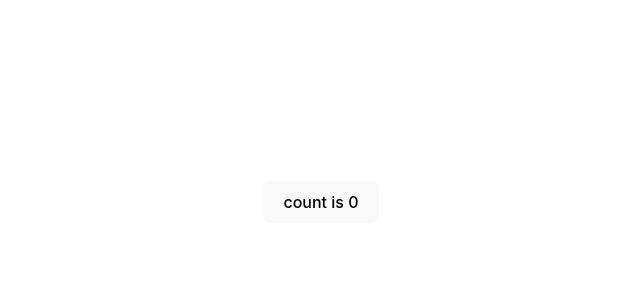
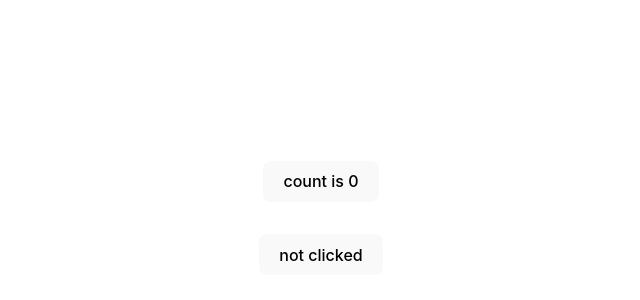
Before and after one commit to Julian-Mostbauer/Visual-Html-Editor, a React (Vite) app in the folder VHE/: page / in a window 1280 px wide. Shown: the part 198-498 px from the top of the page, without its empty margins (319-959 px from the left). Built offline with nearby package versions, Linux system fonts and the light colour scheme.

Commit message:
asdasdasdasdsasadasd

```diff
--- a/VHE/src/App.tsx
+++ b/VHE/src/App.tsx
@@ -1,16 +1,20 @@
 import { useState } from 'react'
 import './App.css'
+import CostumButton from './compenents/CostumButton'
 
 function App() {
   const [count, setCount] = useState(0)
 
+  const [clicked, setClicked] = useState(false)
+
   return (
     <>
     <div className="card">
-        <button onClick={() => setCount((count) => count + 1)}>
+        <button onClick={() => setCount((count) => count)}>
           count is {count}
         </button>
       </div>
+      <CostumButton func={setClicked} text={(clicked ? "clicked" : "not clicked")}/>
     </>
   )
 }
--- /dev/null
+++ b/VHE/src/compenents/costumButton.tsx
@@ -0,0 +1,7 @@
+export default function CostumButton(props:any) {
+    return (
+      <section>
+        <button onClick={props.func}>{props.text}</button>
+      </section>
+    );
+  }
```
